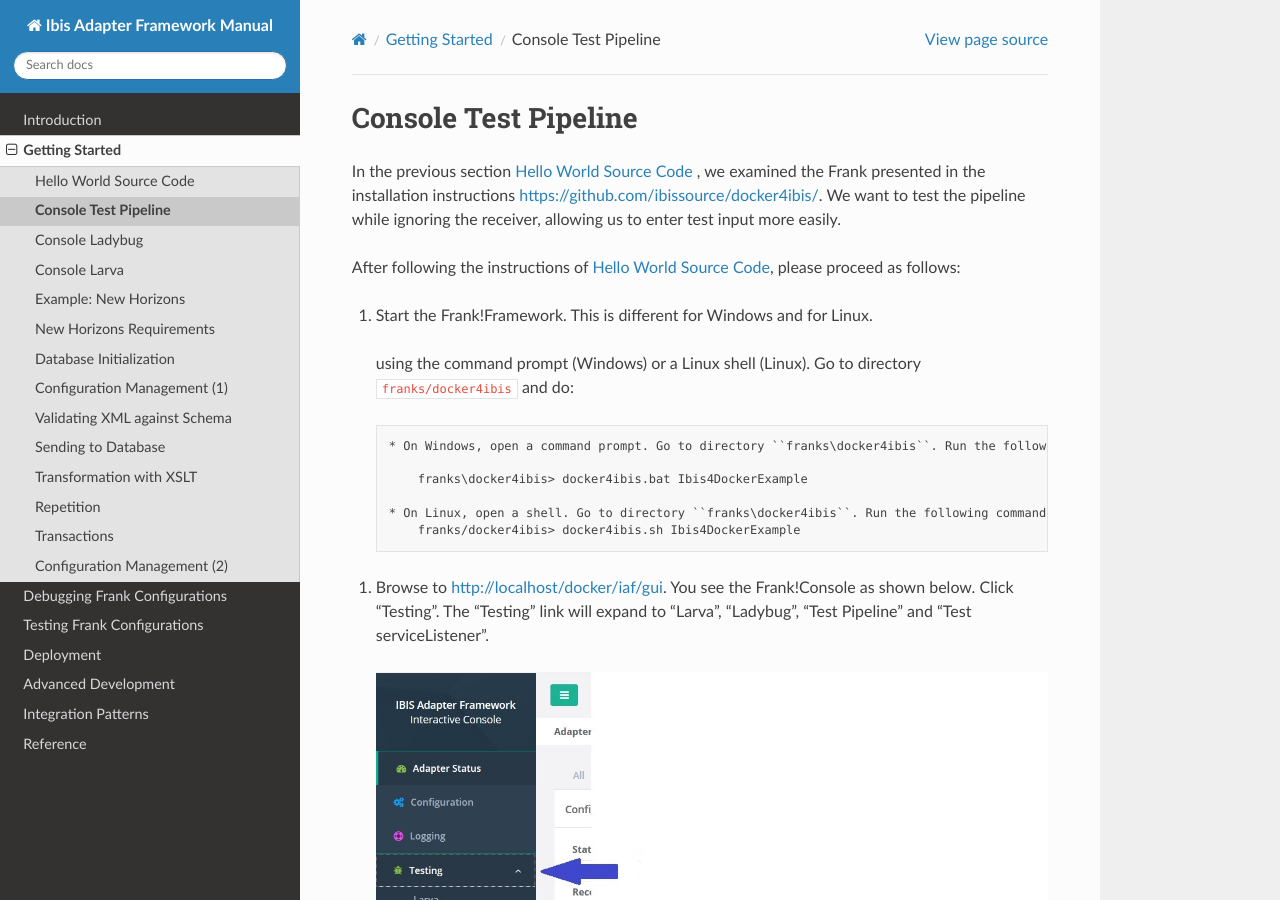
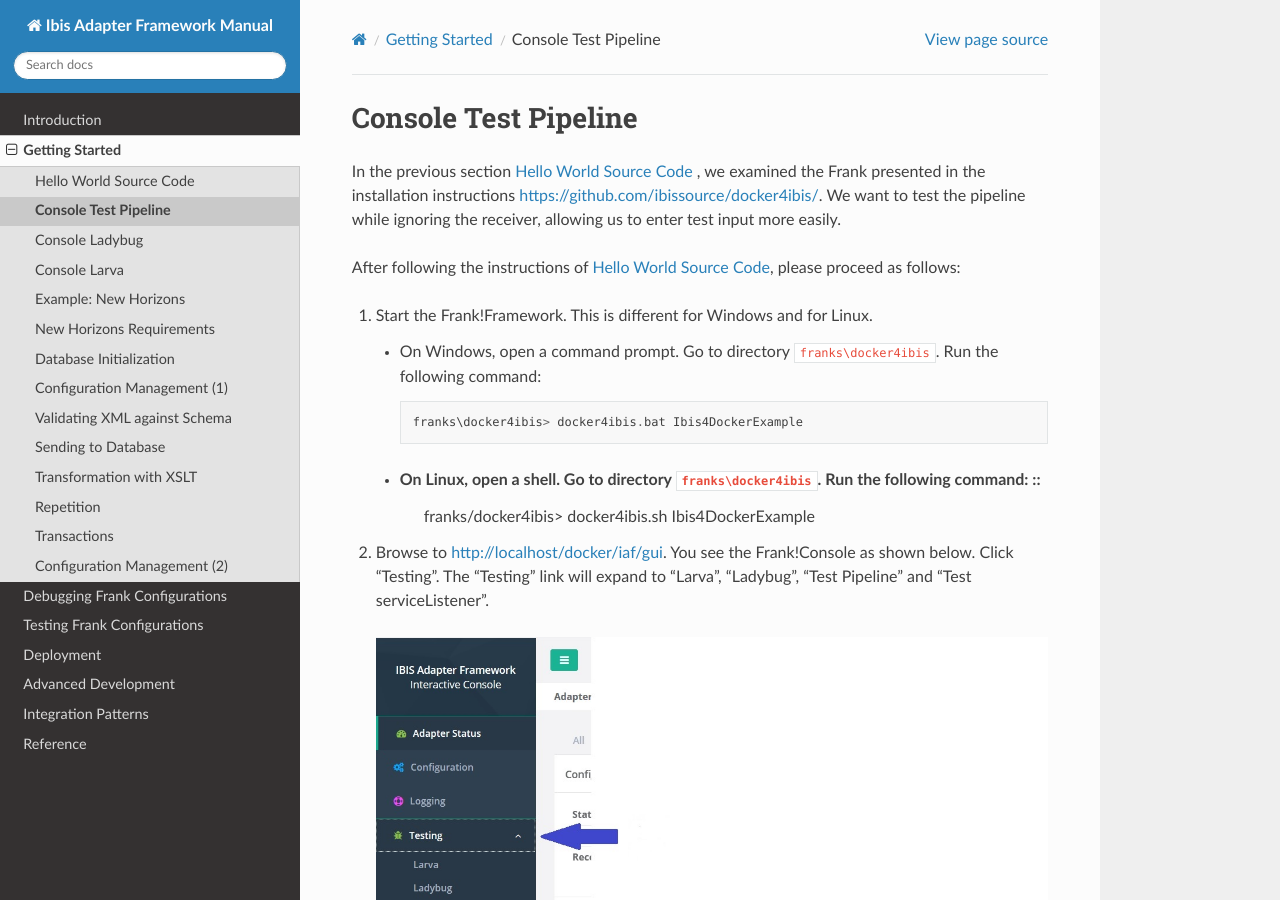
Before and after one commit to frankframework/frank-manual, a Sphinx documentation site: the page built from docs/source/gettingStarted/helloTestPipeline.rst, in a window 1280 px wide and 900 px high. Built offline with Sphinx 7.4.7 and the Read the Docs theme 2.0.0, drawn with Linux system fonts in a browser that asks for light colours.

Commit message:
Fix issue

```diff
--- a/docs/source/gettingStarted/helloTestPipeline.rst
+++ b/docs/source/gettingStarted/helloTestPipeline.rst
@@ -12,7 +12,6 @@ us to enter test input more easily.
 After following the instructions of :ref:`helloIbis`, please proceed as follows:
 
 #. Start the Frank!Framework. This is different for Windows and for Linux.
- using the command prompt (Windows) or a Linux shell (Linux). Go to directory ``franks/docker4ibis`` and do: ::
 
    * On Windows, open a command prompt. Go to directory ``franks\docker4ibis``. Run the following command: ::
 
```
